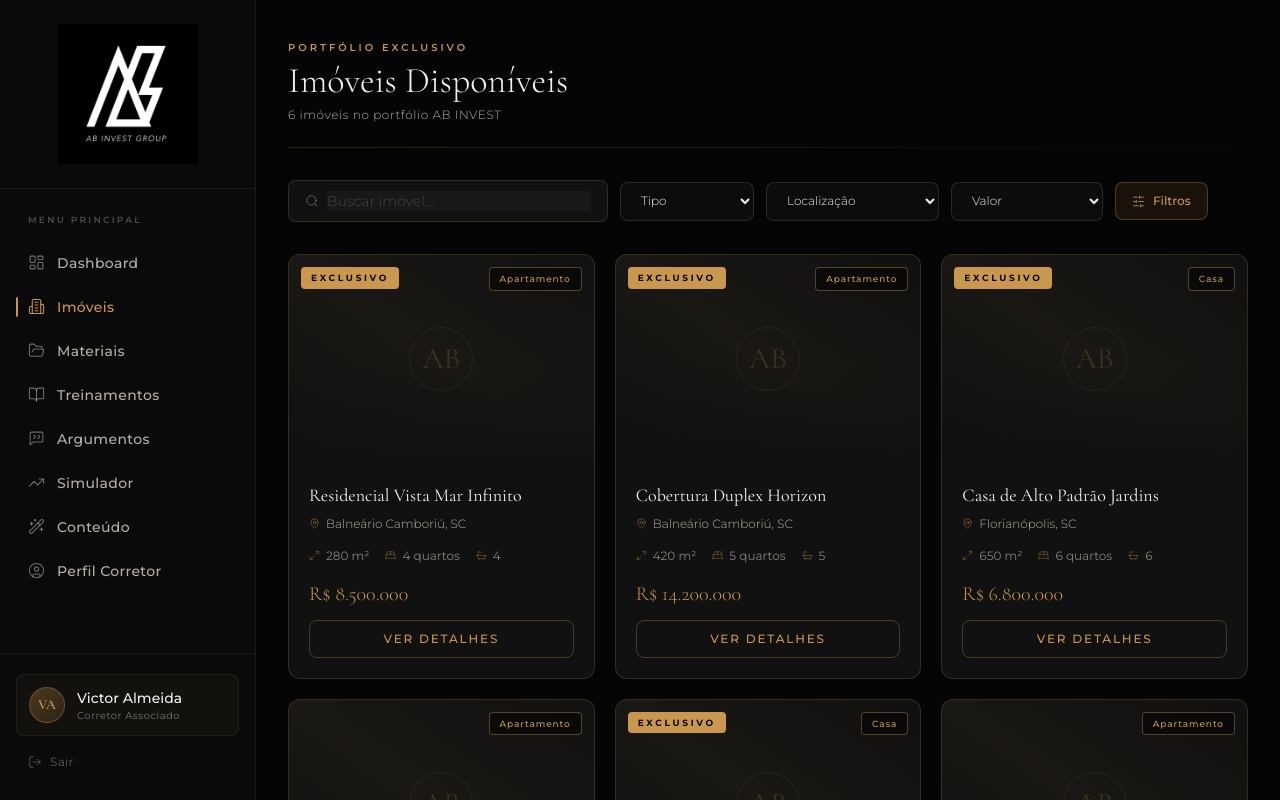
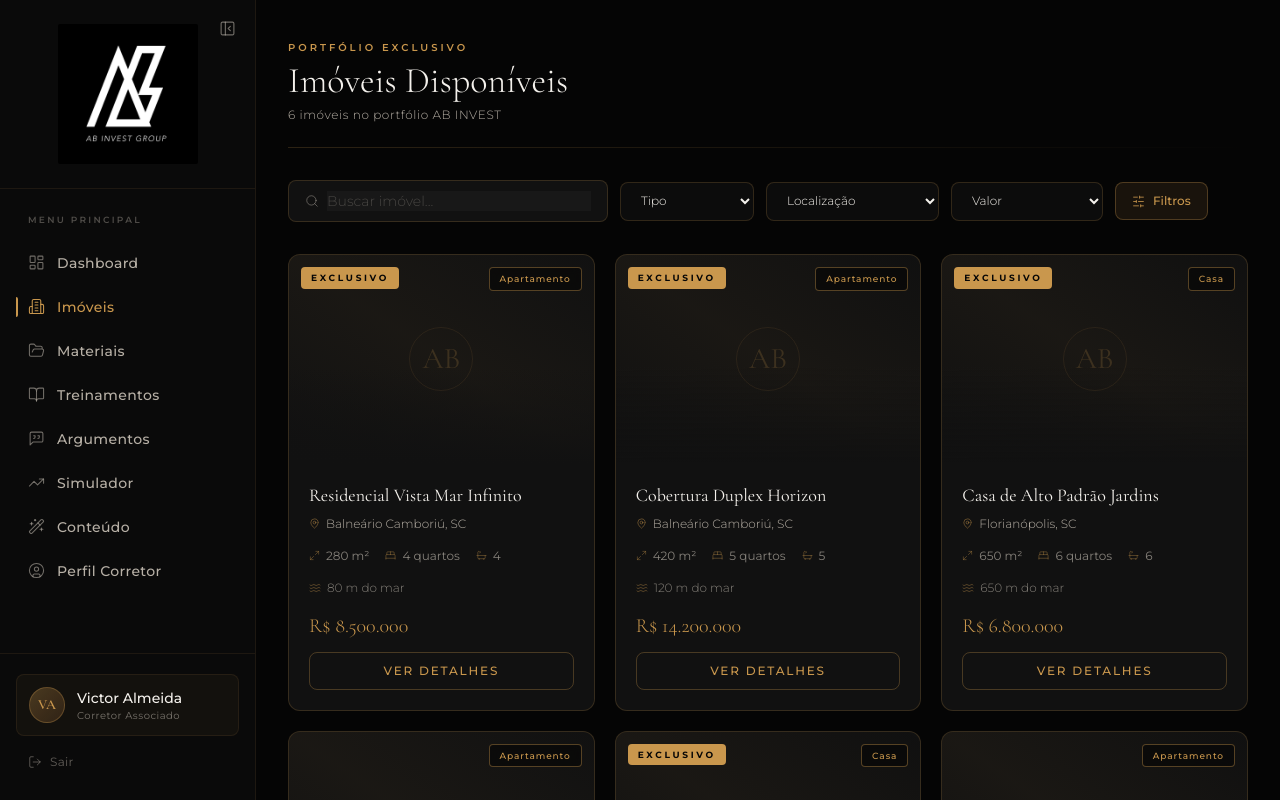
Before and after one commit to victoralmeidaj16/CasalCorretor, a Next.js app: page /imoveis in a window 1280 px wide. Shown: the top 800 px of the page. Built offline with nearby package versions, Linux system fonts and the light colour scheme.

Commit message:
feat: adicionar menu lateral recolhível (AppShell), seção sobre a AB Invest, distância do mar nos imóveis e atualizar banner principal

```diff
--- a/src/app/dashboard/layout.tsx
+++ b/src/app/dashboard/layout.tsx
@@ -1,4 +1,4 @@
-import { Sidebar } from "@/components/sidebar";
+import { AppShell } from "@/components/app-shell";
 
 export default function DashboardLayout({
   children,
@@ -6,11 +6,6 @@ export default function DashboardLayout({
   children: React.ReactNode;
 }) {
   return (
-    <div className="flex min-h-screen bg-primary">
-      <Sidebar />
-      <main className="flex-1 ml-64 min-h-screen overflow-auto">
-        {children}
-      </main>
-    </div>
+    <AppShell>{children}</AppShell>
   );
 }
--- a/src/app/dashboard/page.tsx
+++ b/src/app/dashboard/page.tsx
@@ -32,10 +32,10 @@ export default function DashboardPage() {
       {/* Photo Hero */}
       <div className="relative h-[480px] overflow-hidden">
         <Image
-          src="/hero.jpg"
+          src="/MuriloEariHero.png"
           alt="Murilo e Ariane — AB Invest Group"
           fill
-          className="object-cover object-top"
+          className="object-cover object-top -translate-y-[30%] scale-[1.3]"
           priority
         />
         {/* Dark gradient overlay — left to right */}
@@ -64,21 +64,7 @@ export default function DashboardPage() {
             </div>
           </div>
 
-          {/* Main branding */}
-          <div className="max-w-md">
-            <p className="text-[9px] font-semibold tracking-[0.45em] text-[#C9974D]/70 uppercase mb-4">
-              AB Invest Group
-            </p>
-            <h1
-              className="text-5xl font-light text-[#F4F1EC] leading-tight mb-3"
-              style={{ fontFamily: "'Cormorant Garamond', serif" }}
-            >
-              Murilo &amp; Ariane
-            </h1>
-            <p className="text-xs text-muted/50 font-light tracking-widest uppercase leading-relaxed">
-              Especialistas em Imóveis de Alto Padrão &nbsp;·&nbsp; Balneário Camboriú
-            </p>
-          </div>
+          <div />
 
           {/* Bottom horizontal gold line */}
           <div className="h-px bg-gradient-to-r from-[#C9974D]/40 via-[#C9974D]/10 to-transparent max-w-xs" />
@@ -122,6 +108,34 @@ export default function DashboardPage() {
       </div>
 
       <div className="px-8 py-10">
+      {/* About AB Invest */}
+      <section className="mb-10 border-y border-accent/10 bg-[#0b0b0b] px-8 py-8">
+        <div className="max-w-5xl">
+          <p className="text-[9px] font-semibold tracking-[0.3em] text-accent/70 uppercase mb-2">
+            Institucional
+          </p>
+          <h2
+            className="text-3xl font-light text-text-primary mb-5"
+            style={{ fontFamily: "'Cormorant Garamond', serif" }}
+          >
+            Sobre a AB Invest
+          </h2>
+          <div className="grid gap-4 text-sm font-light leading-7 text-muted/75 md:grid-cols-2">
+            <p>
+              Foi assim que ficamos conhecidos no mercado imobiliário. Dois profissionais que decidiram unir propósito, conhecimento e profissionalismo para transformar vidas através do mercado imobiliário.
+            </p>
+            <p>
+              Sempre acreditamos que resultado sustentável nasce da ética, do estudo constante e da dedicação em entregar segurança para cada cliente e investidor.
+            </p>
+            <p>
+              Ao longo da trajetória, criamos a AB INVEST GROUP, um ecossistema de negócios imobiliários especializado em alavancagem patrimonial através do mercado imobiliário, conectando investidores de mais de 6 países às oportunidades mais estratégicas de Itapema e Porto Belo, dois dos mercados imobiliários mais valorizados do Brasil.
+            </p>
+            <p>
+              Mais do que negociações milionárias, construímos confiança, autoridade e um legado que continua crescendo todos os dias.
+            </p>
+          </div>
+        </div>
+      </section>
 
       {/* Stat cards */}
       <div className="flex gap-5 mb-10">
--- /dev/null
+++ b/src/components/app-shell.tsx
@@ -0,0 +1,49 @@
+"use client";
+
+import { useEffect, useState } from "react";
+import { PanelLeftOpen } from "lucide-react";
+import { Sidebar } from "@/components/sidebar";
+import { cn } from "@/lib/utils";
+
+export function AppShell({ children }: { children: React.ReactNode }) {
+  const [isSidebarVisible, setIsSidebarVisible] = useState(true);
+
+  useEffect(() => {
+    const savedValue = window.localStorage.getItem("ab-sidebar-visible");
+    if (savedValue !== null) {
+      setIsSidebarVisible(savedValue === "true");
+    }
+  }, []);
+
+  const setSidebarVisibility = (isVisible: boolean) => {
+    setIsSidebarVisible(isVisible);
+    window.localStorage.setItem("ab-sidebar-visible", String(isVisible));
+  };
+
+  return (
+    <div className="flex min-h-screen bg-primary">
+      {isSidebarVisible ? (
+        <Sidebar onHide={() => setSidebarVisibility(false)} />
+      ) : (
+        <button
+          type="button"
+          onClick={() => setSidebarVisibility(true)}
+          aria-label="Mostrar menu lateral"
+          title="Mostrar menu"
+          className="fixed left-4 top-4 z-50 inline-flex h-10 w-10 items-center justify-center rounded-lg border border-accent/20 bg-[#0a0a0a]/95 text-accent shadow-lg shadow-black/30 transition-colors hover:bg-accent/10"
+        >
+          <PanelLeftOpen size={18} strokeWidth={1.6} />
+        </button>
+      )}
+
+      <main
+        className={cn(
+          "min-h-screen flex-1 overflow-auto transition-[margin] duration-300",
+          isSidebarVisible ? "ml-64" : "ml-0"
+        )}
+      >
+        {children}
+      </main>
+    </div>
+  );
+}
--- a/src/components/auth-layout.tsx
+++ b/src/components/auth-layout.tsx
@@ -1,12 +1,5 @@
-import { Sidebar } from "@/components/sidebar";
+import { AppShell } from "@/components/app-shell";
 
 export function AuthLayout({ children }: { children: React.ReactNode }) {
-  return (
-    <div className="flex min-h-screen bg-primary">
-      <Sidebar />
-      <main className="flex-1 ml-64 min-h-screen overflow-auto">
-        {children}
-      </main>
-    </div>
-  );
+  return <AppShell>{children}</AppShell>;
 }
--- a/src/components/property-card.tsx
+++ b/src/components/property-card.tsx
@@ -1,4 +1,4 @@
-import { MapPin, Maximize2, BedDouble, Bath } from "lucide-react";
+import { MapPin, Maximize2, BedDouble, Bath, Waves } from "lucide-react";
 import { Property } from "@/data/properties";
 
 interface PropertyCardProps {
@@ -65,6 +65,11 @@ export function PropertyCard({ property, compact }: PropertyCardProps) {
           </span>
         </div>
 
+        <div className="flex items-center gap-1.5 text-xs text-muted/70 mb-4">
+          <Waves size={12} strokeWidth={1.5} className="text-accent/50 flex-shrink-0" />
+          <span className="font-light">{property.distanceToSea}</span>
+        </div>
+
         <div className="mt-auto">
           <div className="flex items-center justify-between">
             <p
--- a/src/components/sidebar.tsx
+++ b/src/components/sidebar.tsx
@@ -13,6 +13,7 @@ import {
   LogOut,
   Wand2,
   UserCircle,
+  PanelLeftClose,
 } from "lucide-react";
 import { cn } from "@/lib/utils";
 
@@ -27,13 +28,24 @@ const navItems = [
   { href: "/perfil-corretor", label: "Perfil Corretor", icon: UserCircle },
 ];
 
-export function Sidebar() {
+export function Sidebar({ onHide }: { onHide?: () => void }) {
   const pathname = usePathname();
 
   return (
     <aside className="fixed left-0 top-0 h-screen w-64 bg-[#0a0a0a] border-r border-accent/10 flex flex-col z-40">
       {/* Logo */}
-      <div className="px-6 py-6 border-b border-accent/10">
+      <div className="px-6 py-6 border-b border-accent/10 relative">
+        {onHide && (
+          <button
+            type="button"
+            onClick={onHide}
+            aria-label="Esconder menu lateral"
+            title="Esconder menu"
+            className="absolute right-3 top-3 inline-flex h-8 w-8 items-center justify-center rounded-md text-muted/60 transition-colors hover:bg-white/5 hover:text-accent"
+          >
+            <PanelLeftClose size={17} strokeWidth={1.6} />
+          </button>
+        )}
         <Image
           src="/logo.jpg"
           alt="AB Invest Group"
--- a/src/data/properties.ts
+++ b/src/data/properties.ts
@@ -6,6 +6,7 @@ export interface Property {
   size: string;
   bedrooms: number;
   bathrooms: number;
+  distanceToSea: string;
   price: string;
   tag?: string;
   gradient: string;
@@ -20,6 +21,7 @@ export const properties: Property[] = [
     size: "280 m²",
     bedrooms: 4,
     bathrooms: 4,
+    distanceToSea: "80 m do mar",
     price: "R$ 8.500.000",
     tag: "EXCLUSIVO",
     gradient: "from-[#1a0a00] via-[#2c1810] to-[#0a0505]",
@@ -32,6 +34,7 @@ export const properties: Property[] = [
     size: "420 m²",
     bedrooms: 5,
     bathrooms: 5,
+    distanceToSea: "120 m do mar",
     price: "R$ 14.200.000",
     tag: "EXCLUSIVO",
     gradient: "from-[#0a0a1a] via-[#101028] to-[#050510]",
@@ -44,6 +47,7 @@ export const properties: Property[] = [
     size: "650 m²",
     bedrooms: 6,
     bathrooms: 6,
+    distanceToSea: "650 m do mar",
     price: "R$ 6.800.000",
     tag: "EXCLUSIVO",
     gradient: "from-[#001a0a] via-[#0a2810] to-[#000f05]",
@@ -56,6 +60,7 @@ export const properties: Property[] = [
     size: "380 m²",
     bedrooms: 4,
     bathrooms: 4,
+    distanceToSea: "50 m do mar",
     price: "R$ 11.900.000",
     gradient: "from-[#1a0a05] via-[#281505] to-[#0f0500]",
   },
@@ -67,6 +72,7 @@ export const properties: Property[] = [
     size: "520 m²",
     bedrooms: 5,
     bathrooms: 5,
+    distanceToSea: "300 m do mar",
     price: "R$ 4.500.000",
     tag: "EXCLUSIVO",
     gradient: "from-[#0a0505] via-[#1f1008] to-[#050202]",
@@ -79,6 +85,7 @@ export const properties: Property[] = [
     size: "120 m²",
     bedrooms: 2,
     bathrooms: 2,
+    distanceToSea: "100 m do mar",
     price: "R$ 1.850.000",
     gradient: "from-[#050510] via-[#0a0a20] to-[#020208]",
   },
```
Also changed, not shown: 1 other file (tests, documents, lock files or other folders).
